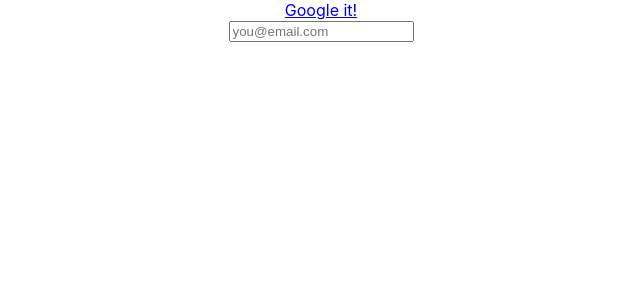
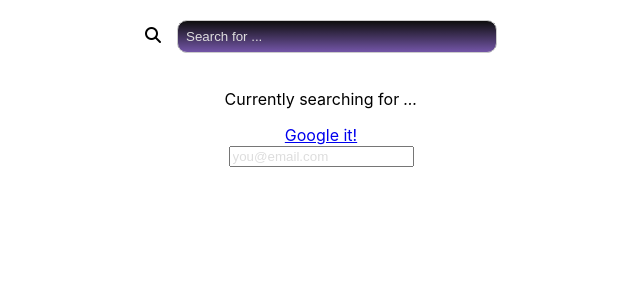
Before and after one commit to jameydev/gen-test-react_v2, a React (Create React App) app: page / in a window 1280 px wide. Shown: the top 300 px of the page, without its empty margins (319-959 px from the left). Built offline with nearby package versions, Linux system fonts and the light colour scheme.

Commit message:
prettier SearchBar component

```diff
--- a/public/index.html
+++ b/public/index.html
@@ -9,6 +9,7 @@
       name="description"
       content="Web site created using create-react-app"
     />
+    <link rel="stylesheet" href="https://cdnjs.cloudflare.com/ajax/libs/font-awesome/6.4.2/css/all.min.css" integrity="sha512-z3gLpd7yknf1YoNbCzqRKc4qyor8gaKU1qmn+CShxbuBusANI9QpRohGBreCFkKxLhei6S9CQXFEbbKuqLg0DA==" crossorigin="anonymous" referrerpolicy="no-referrer" />
     <link rel="apple-touch-icon" href="%PUBLIC_URL%/logo192.png" />
     <!--
       manifest.json provides metadata used when your web app is installed on a
--- a/src/App.js
+++ b/src/App.js
@@ -2,14 +2,25 @@
 import './App.css';
 import EmailInput from './components/EmailInput';
 import Link from './components/Link';
+import { useState } from 'react';
+import SearchBar from './components/SearchBar';
+import Overview from './components/Overview';
 
 function App() {
   const config = {
     href: 'https://google.com'
   };
 
+  const [searchTerm, setSearchTerm] = useState('');
+
+  const updateSearchTermHandler = event => {
+    setSearchTerm(event.target.value);
+  };
+
   return (
     <div className="App">
+      <SearchBar onUpdateSearch={updateSearchTermHandler} />
+      <Overview currentTerm={searchTerm} />
       <Link config={config}>Google it!</Link>
       <EmailInput />
     </div>
--- /dev/null
+++ b/src/components/Overview.js
@@ -0,0 +1,3 @@
+export default function Overview({ currentTerm }) {
+    return <p>Currently searching for <em className="txt-secondary">{currentTerm}...</em></p>
+}
--- a/src/components/SearchBar.js
+++ b/src/components/SearchBar.js
@@ -1,11 +1,50 @@
 import { useState } from 'react';
 
-export default function SearchBar() {
-    const [searchTerm, setSearchTerm] = useState('');
+import styles from './SearchBar.module.css';
 
-    const updateSearchTermHandler = event => {
-        setSearchTerm(event.target.value);
+export default function SearchBar(props) {
+    const defaultText = 'Search for ...';
+    const [placeholder, setPlaceholder] = useState(defaultText);
+
+    const placeholderHandler = event => {
+        const sampleSearches = [
+            'movies',
+            'pizza',
+            'DIY tutorials',
+            'cats',
+            'dogs',
+            'books',
+            'music',
+            'video games',
+            'programming',
+            'web development',
+            'cooking',
+            'gardening',
+            'knitting',
+            'crocheting',
+            'sewing',
+            'painting',
+            'drawing',
+            'writing'
+        ];
+
+        const randomIndex = Math.floor(Math.random() * sampleSearches.length);
+        const randomSearch = sampleSearches[randomIndex];
+
+        setPlaceholder(`Search for ${randomSearch}...`);
     };
 
-    return <input type="search" onChange={updateSearchTermHandler} value={searchTerm} />;
+    return (
+        <label htmlFor="search-bar">
+            <i class="fa fa-search" aria-hidden="true"></i>
+            <input
+                name="search-bar"
+                id={styles.searchBar}
+                type="search"
+                placeholder={placeholder}
+                onFocus={placeholderHandler}
+                onChange={props.onUpdateSearch}
+            />
+        </label>
+    );
 }
--- /dev/null
+++ b/src/components/SearchBar.module.css
@@ -0,0 +1,26 @@
+#searchBar {
+    margin: 1.5em auto;
+    width: 25%;
+    padding: 0.5rem;
+    -webkit-border-radius: 10px;
+    -moz-border-radius: 10px;
+    -ms-border-radius: 10px;
+    -o-border-radius: 10px;
+    border-radius: 10px;
+    border: 1px solid #ccc;
+    background: linear-gradient(#0e0e0e, #7355a7) no-repeat, #161a2b;
+    color: #ddd;
+}
+
+input::placeholder {
+    color: #ddd;
+}
+
+#searchBar:focus {
+    outline: none;
+    border: 3px solid #98559b;
+}
+
+i {
+    margin-right: 1em;
+}
```
